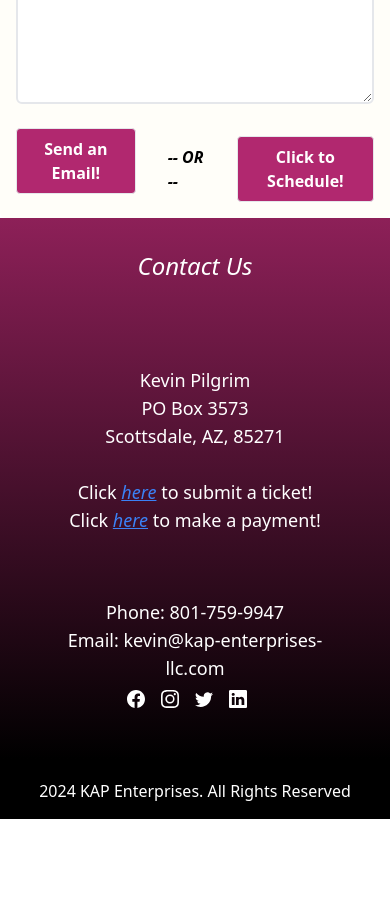
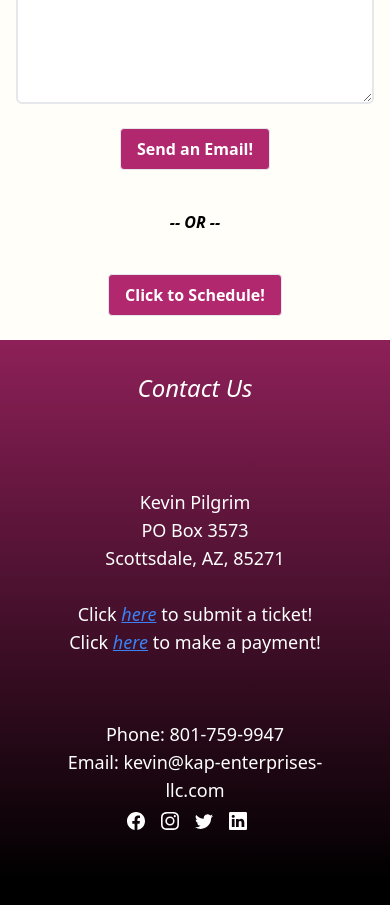
Before and after one commit to pilgrimk/portfolio, a React (Vite) app: page /contact in a window 390 px wide. Shown: the part 1080-1985 px from the top of the page. Before the commit the page ends 1899 px from the top, so only its background shows below. Built offline with nearby package versions, Linux system fonts and the light colour scheme; no server answers.

Commit message:
fixed button arrangment on Contact page

```diff
--- a/src/components/popup-button/PopupButton.jsx
+++ b/src/components/popup-button/PopupButton.jsx
@@ -12,7 +12,7 @@
         <>
             <button
                 onClick={openModal}
-                className="self-center bg-accent-dark-500 hover:bg-accent-dark-300 text-white font-bold mt-4 py-2 px-4 border accent-dark-900 rounded"
+                className="my-2 sm:my-4 py-2 px-4 bg-accent-dark-500 hover:bg-accent-dark-300 text-white font-bold border accent-dark-900 rounded"
             >
                 {text}
             </button>
--- a/src/pages/contact/Contact.jsx
+++ b/src/pages/contact/Contact.jsx
@@ -32,7 +32,7 @@
   const validateFields = () => {
     // Check if any of the fields are empty
     if (!userNameRef.current.value || !userEmailRef.current.value || !userPhoneRef.current.value || !messageRef.current.value) {
-        return false; // Return false if any field is empty
+      return false; // Return false if any field is empty
     }
     return true; // Return true if all fields are filled
   }
@@ -109,15 +109,15 @@
               <label className='py-2 font-medium'>Message</label>
               <textarea ref={messageRef} className='min-h-40 border-2 rounded-md p-2' name="message" />
             </div>
-            <div className='flex flex-row items-center justify-center gap-8 mt-4'>
+            <div className='flex flex-col sm:flex-row items-center justify-center gap-8 mt-4'>
               <button
-                className="self-center bg-accent-dark-500 hover:bg-accent-dark-300 text-white font-bold py-2 px-4 border accent-dark-900 rounded"
+                className="my-2 sm:my-4 py-2 px-4 bg-accent-dark-500 hover:bg-accent-dark-300 text-white font-bold border accent-dark-900 rounded"
                 type="button"
                 onClick={sendEmail} // Call sendEmail on click
                 disabled={sending}>
                 Send an Email!
               </button>
-              <span className='font-semibold italic pt-4'>-- OR --</span>
+              <span className='font-semibold italic'>-- OR --</span>
               <PopupButton text="Click to Schedule!" />
             </div>
           </div>
```
